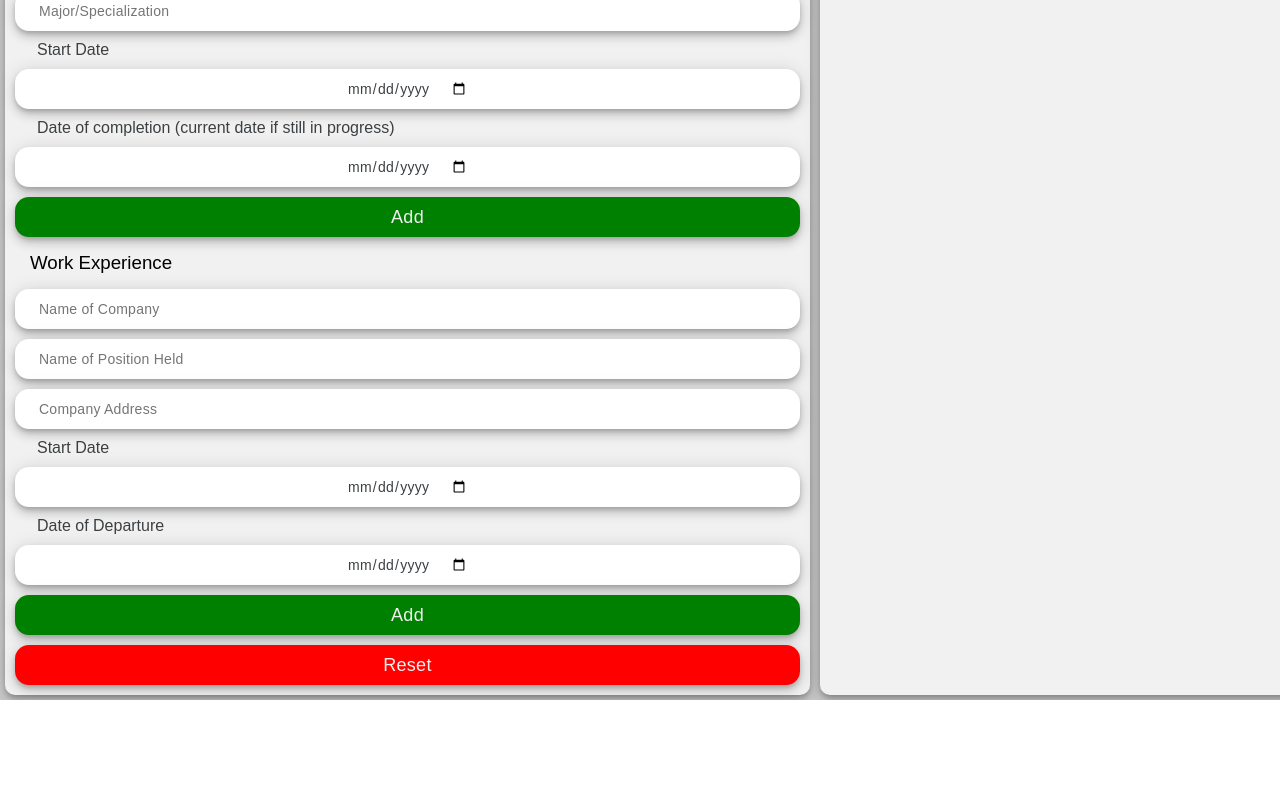
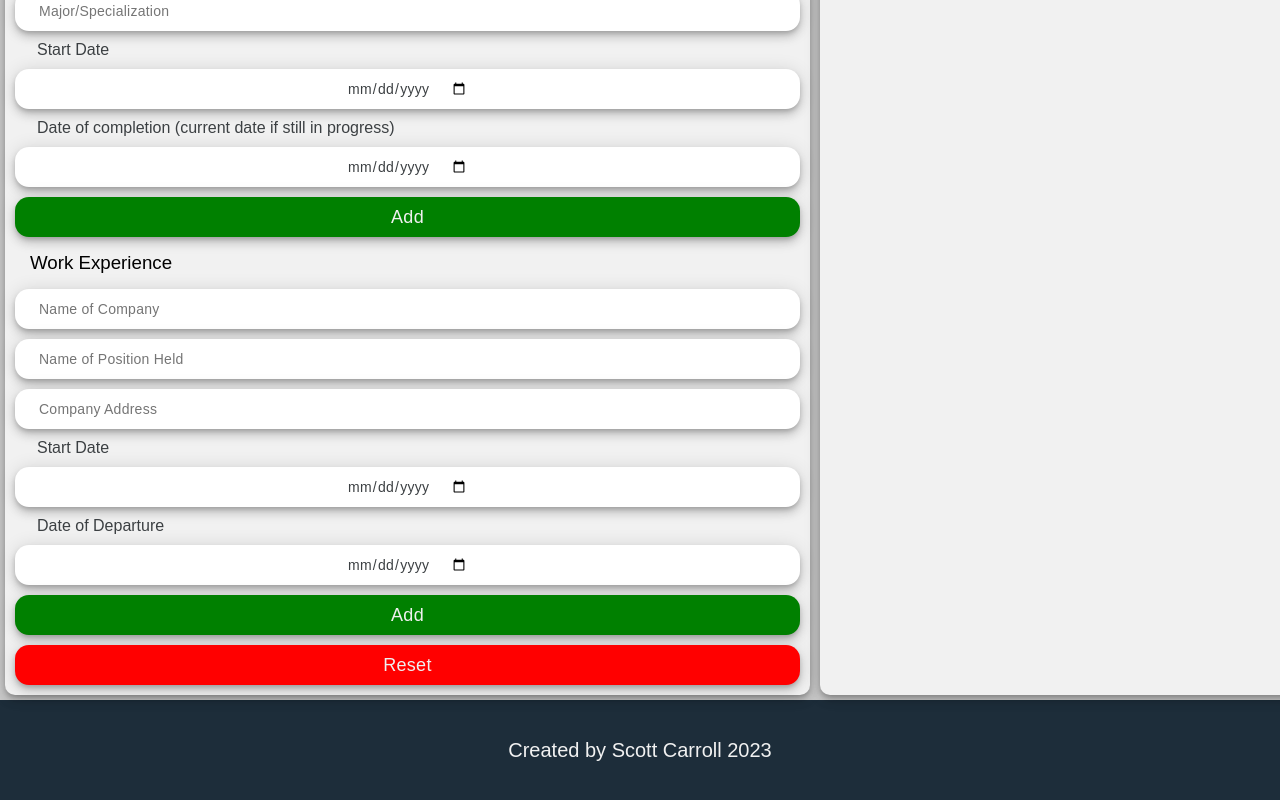
Before and after one commit to ScottCRed/cv-app, a React (Create React App) app: page / in a window 1280 px wide. Shown: the part 848-1648 px from the top of the page. Before the commit the page ends 1548 px from the top, so only its background shows below. Built offline with nearby package versions, Linux system fonts and the light colour scheme.

Commit message:
Create, style and insert footer into main.js

```diff
--- a/src/App.css
+++ b/src/App.css
@@ -156,7 +156,6 @@ h3 {
 /* Headings */
 #header {
     display: flex;
-
     align-items: center;
     width: auto;
     padding-left: 5%;
@@ -168,7 +167,6 @@ h3 {
     height: 150px;
     color: rgb(241, 241, 241);
     font-size: 100px;
-    text-align:left;
 }
 
 .secondary {
@@ -176,7 +174,18 @@ h3 {
     height: 100px;
     color: rgb(241, 241, 241);
     font-size: 24px;
-    text-align:left;
     border-radius: 5px;
     margin: 0;
 }
+
+.footer {
+    display: flex;
+    align-items: center;
+    justify-content: center;
+    width: auto;
+    background-color: #1d2d3a;
+    height: 100px;
+    color: rgb(241, 241, 241);
+    font-size: 20px;
+    font-weight: 100;
+}
--- /dev/null
+++ b/src/components/Footer.js
@@ -0,0 +1,9 @@
+const Footer = ({className, content, id}) => {
+    return (
+        <div>
+            <div className={className} id={id}>{content}</div>
+        </div>
+    )
+}
+
+export default Footer;
--- a/src/components/Main.js
+++ b/src/components/Main.js
@@ -7,6 +7,7 @@ import EmploymentInfoPreview from "./EmploymentInfoPreview";
 import { useState } from 'react';
 import Button from "./Button";
 import Header from "./Header";
+import Footer from "./Footer";
 
 function Main () {
     const initialInfo = {
@@ -100,6 +101,7 @@ function Main () {
             <EmploymentInfoPreview employmentInfo={employmentInfo} deleteClick={deleteEmployment} onEdit={onEmploymentEdit} handleEdit={handleEmployEdit} editState={editEmployState} setEmploymentInfo={setEmploymentInfo}/>
             </div>
         </div>
+        <Footer className="footer" content="Created by Scott Carroll 2023"/>
         </div>
 
     )
```
